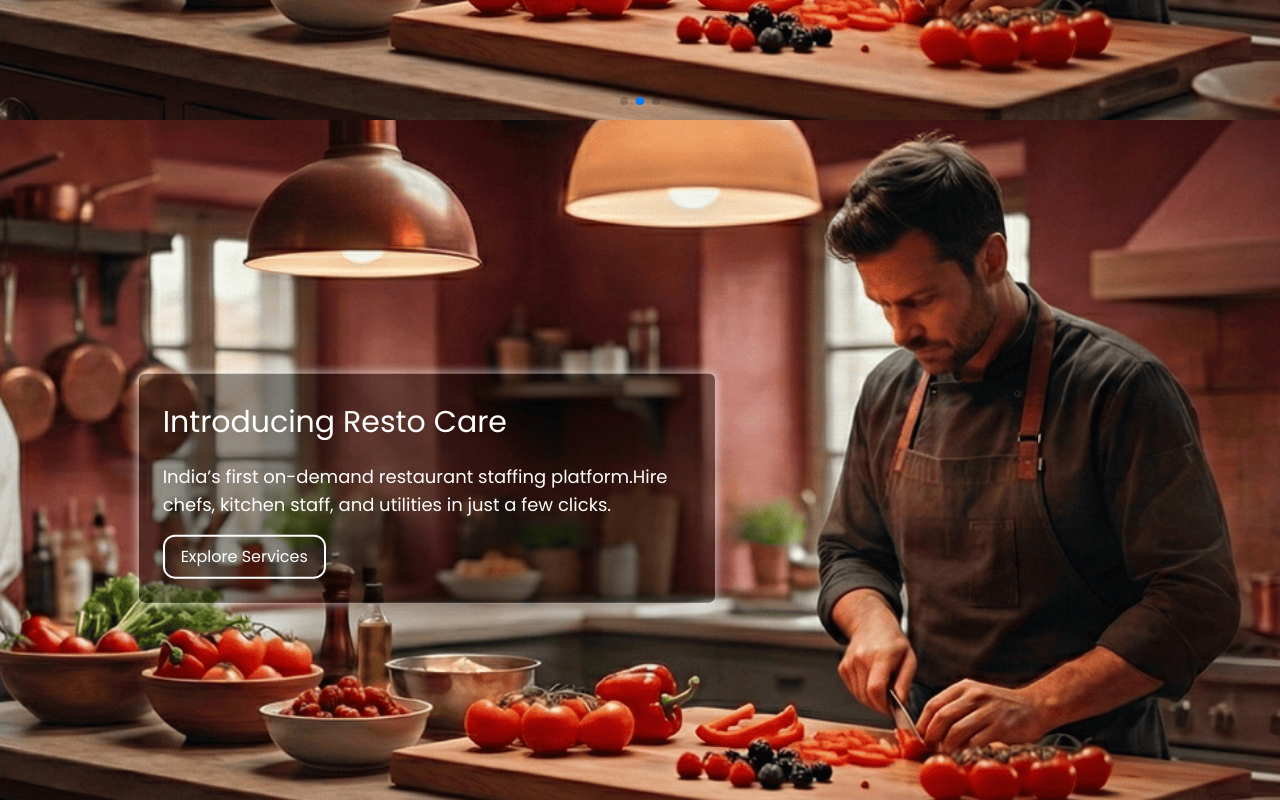
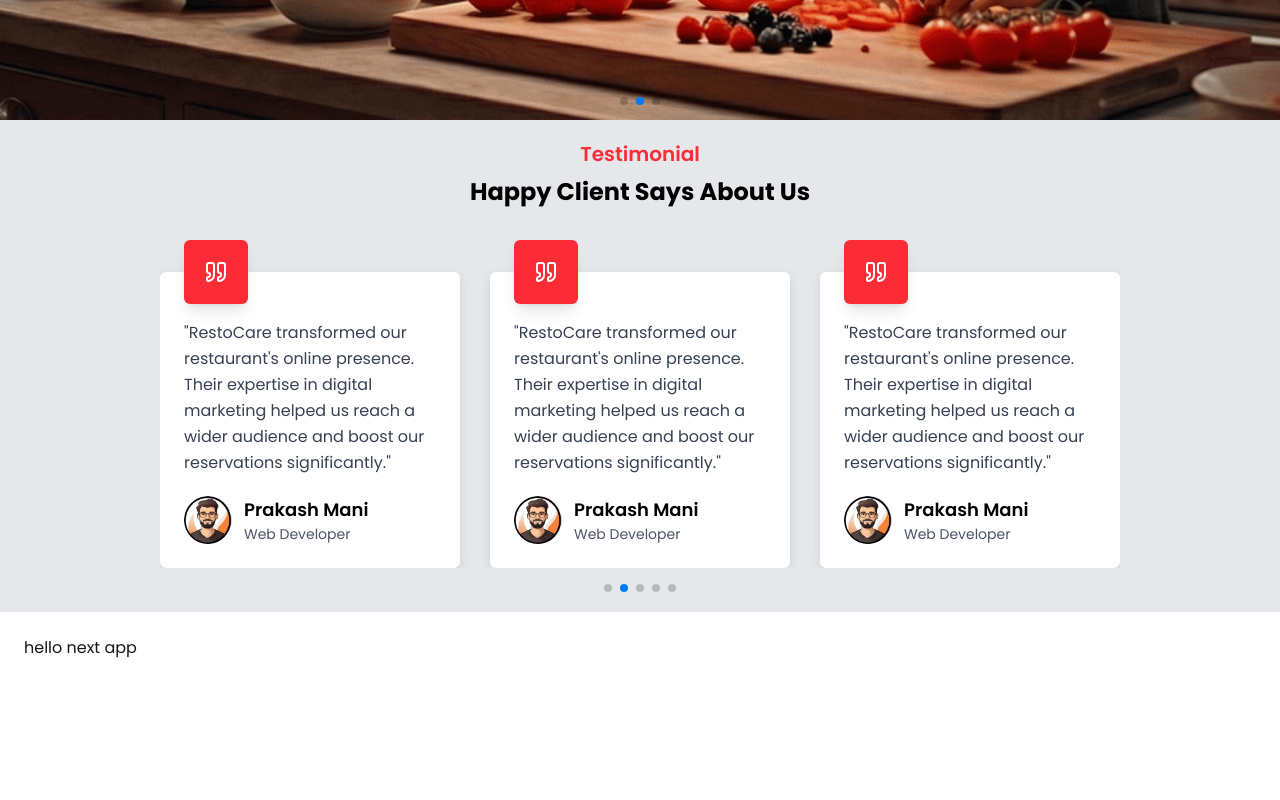
Before and after one commit to prem3892/restocare, a Next.js app: page / in a window 1280 px wide. Shown: the part 680-1480 px from the top of the page. After the commit the page ends 1364 px from the top, so only its background shows below. Built offline with nearby package versions, Linux system fonts and the light colour scheme.

Commit message:
Testimonial

```diff
--- a/app/page.tsx
+++ b/app/page.tsx
@@ -1,3 +1,4 @@
+import Testimonial from '@/components/testimonial';
 import { Carousel } from '../components/carousel';
 import { Navbar } from '../components/header';
 
@@ -8,12 +9,7 @@
       <Navbar />
       {/* </nav> */}
       <Carousel />
-      <Carousel />
-      <Carousel />
-      <Carousel />
-      <Carousel />
-      <Carousel />
-      <Carousel />
+      <Testimonial />
       <div className="p-6">hello next app</div>
     </>
   );
--- /dev/null
+++ b/components/testimonial.tsx
@@ -0,0 +1,79 @@
+'use client';
+import Image from 'next/image';
+import { Swiper, SwiperSlide } from 'swiper/react';
+import { Pagination, Navigation, Autoplay } from 'swiper/modules';
+import 'swiper/css';
+import 'swiper/css/pagination';
+import 'swiper/css/navigation';
+import { Quote } from 'lucide-react';
+import Profile from '../app/assets/Testimonial/Profile.png';
+
+export default function Testimonial() {
+  return (
+    <div className="px-4 md:px-30 lg:px-40 py-5 space-y-2 bg-gray-200">
+      <h1 className="text-red-500 text-lg md:text-xl font-semibold text-center">Testimonial</h1>
+      <h1 className="text-black text-xl md:text-2xl font-bold text-center">
+        Happy Client Says About Us
+      </h1>
+
+      <Swiper
+        spaceBetween={30}
+        freeMode={false}
+        autoplay={{
+          delay: 5000,
+          disableOnInteraction: false,
+        }}
+        loop={true}
+        pagination={{
+          clickable: true,
+          el: '.custom-pagination',
+        }}
+        navigation={true}
+        touchRatio={1}
+        modules={[Pagination, Navigation, Autoplay]}
+        breakpoints={{
+          0: { slidesPerView: 1, allowTouchMove: true, navigation: false },
+          640: { slidesPerView: 2, allowTouchMove: true, navigation: false },
+          1024: { slidesPerView: 3, allowTouchMove: false, navigation: true },
+        }}
+        className="mySwiper pb-10"
+      >
+        {/* --- Slides --- */}
+        {[1, 2, 3, 4, 5].map((i) => (
+          <SwiperSlide key={i}>
+            <div className="bg-white mt-14 rounded-md p-6 shadow-[0_3px_10px_rgb(0,0,0,0.1)] relative hover:shadow-[0_5px_20px_rgb(0,0,0,0.15)] transition-all duration-300">
+              <div className="bg-red-500 size-16 rounded-md flex items-center justify-center absolute -top-8 left-6 shadow-lg">
+                <Quote className="text-white size-6" />
+              </div>
+
+              <p className="mt-6 text-gray-700 leading-relaxed">
+                &quot;RestoCare transformed our restaurant&apos;s online presence. Their expertise
+                in digital marketing helped us reach a wider audience and boost our reservations
+                significantly.&quot;
+              </p>
+
+              <div className="flex items-center gap-3 mt-5">
+                <div className="bg-gray-300 size-12 rounded-full">
+                  <Image
+                    src={Profile}
+                    alt="User"
+                    width={48}
+                    height={48}
+                    className="rounded-full object-cover"
+                  />
+                </div>
+                <div>
+                  <h2 className="text-black font-semibold text-lg">Prakash Mani</h2>
+                  <p className="text-sm text-gray-600">Web Developer</p>
+                </div>
+              </div>
+            </div>
+          </SwiperSlide>
+        ))}
+      </Swiper>
+
+      {/* Custom Pagination Dots */}
+      <div className="custom-pagination flex justify-center mt-4"></div>
+    </div>
+  );
+}
```
Also changed, not shown: app/assets/Testimonial/Profile.png (added), 1 other file (tests, documents, lock files or other folders).
